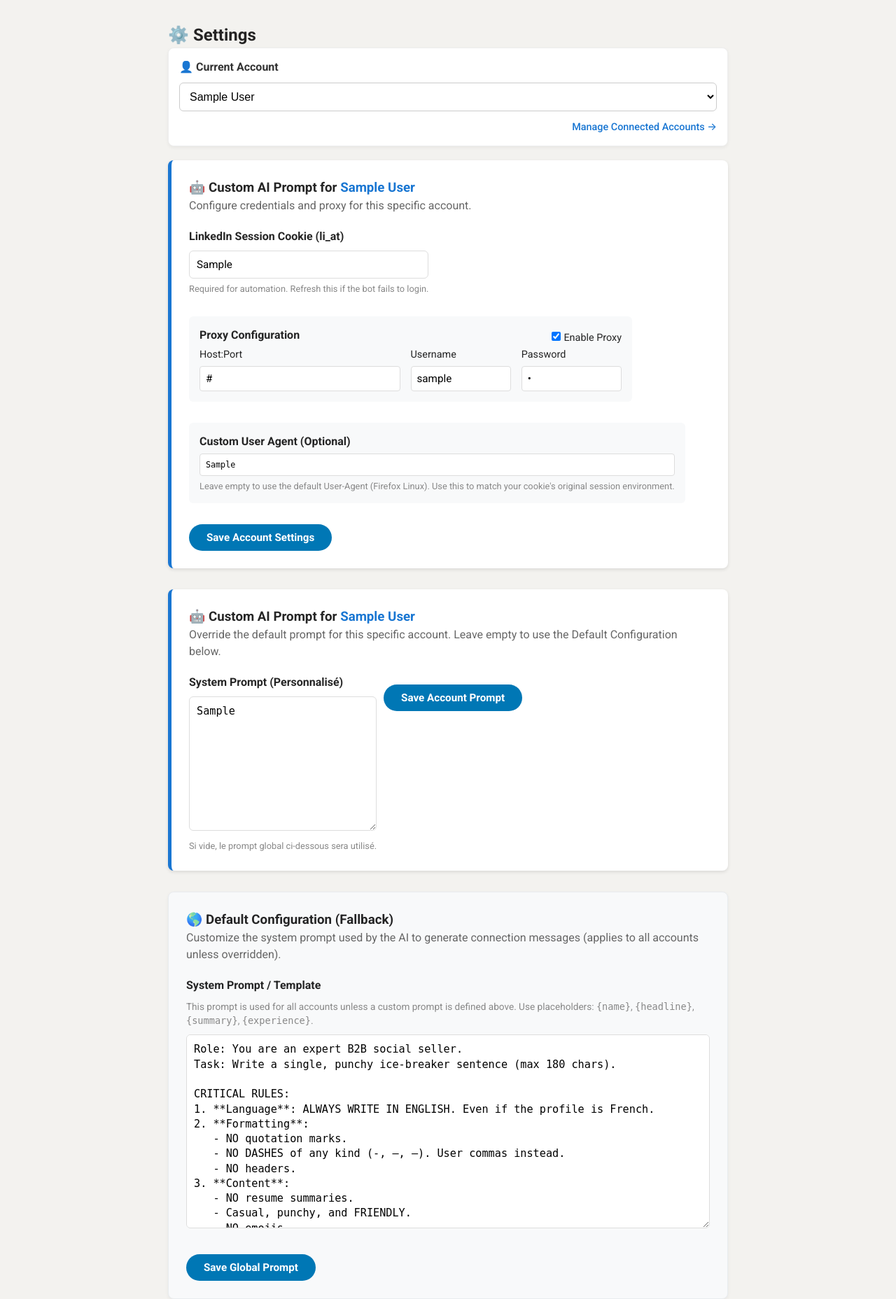
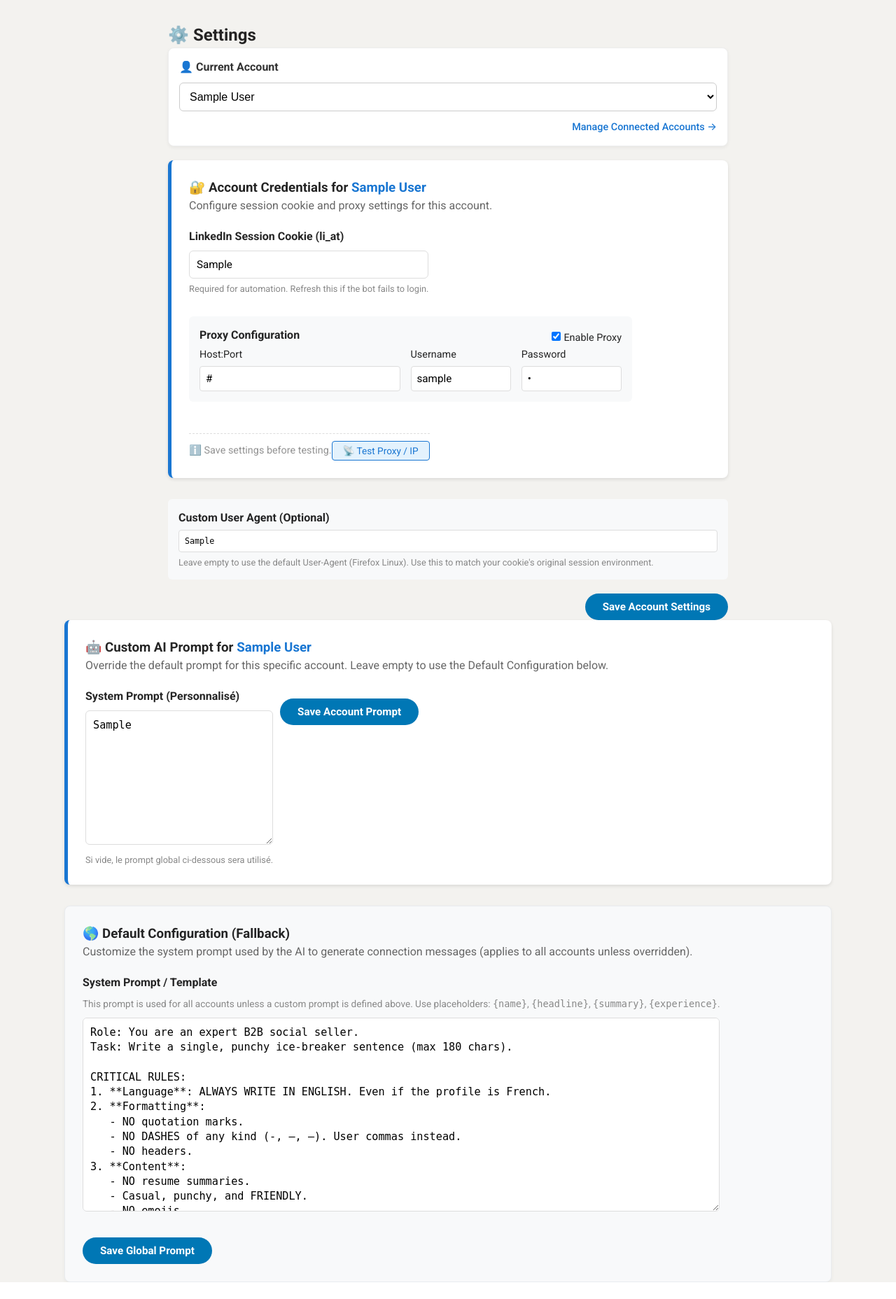
Before and after one commit to Seka35/linkedin-mvp, a Flask app: page /settings in a window 1280 px wide. Shown: the part 58-1914 px from the top of the page at 70% size. After the commit the page ends 1890 px from the top, so only its background shows below. Run offline with Flask 3, Linux system fonts and the light colour scheme; the visitor is signed in with stand-in values (Sample User, id 1); tables that the repository leaves empty hold one stand-in row (values such as "Sample post").

Commit message:
Feat: Add Proxy Check / IP validation UI

```diff
--- a/web/app.py
+++ b/web/app.py
@@ -5,6 +5,7 @@ Application Flask pour l'interface web du bot LinkedIn.
 from flask import Flask, render_template, request, jsonify, redirect, url_for
 import sys
 import os
+import requests
 import bcrypt
 from functools import wraps
 
@@ -947,3 +948,66 @@ def get_system_prompt_global(db):
 
 if __name__ == '__main__':
     app.run(debug=True, host='0.0.0.0', port=5000)
+
+@app.route('/api/check_proxy/<int:account_id>')
+@login_required
+def check_proxy(account_id):
+    """Vérifier la connexion proxy pour un compte spécifique"""
+    db = SessionLocal()
+    try:
+        # Vérifier que le compte appartient à l'utilisateur
+        account = db.query(Account).filter(Account.id == account_id, Account.user_id == session['user_id']).first()
+        if not account:
+            return jsonify({'success': False, 'error': 'Compte introuvable'}), 404
+
+        if not account.proxy_enabled or not account.proxy_url:
+             return jsonify({'success': False, 'error': 'Proxy désactivé'}), 400
+
+        # Construction du string proxy
+        proxy_url = account.proxy_url.strip()
+
+        # Gestion basique du schéma si absent
+        if '://' not in proxy_url:
+             proxy_url = f"http://{proxy_url}"
+
+        # Séparation du schéma pour injection credentials
+        scheme, address = proxy_url.split('://', 1)
+
+        final_proxy = None
+        if account.proxy_username and account.proxy_password:
+             final_proxy = f"{scheme}://{account.proxy_username}:{account.proxy_password}@{address}"
+        else:
+             final_proxy = proxy_url
+
+        proxies = {
+            'http': final_proxy,
+            'https': final_proxy
+        }
+
+        headers = {'User-Agent': account.user_agent or 'Mozilla/5.0'}
+
+        # Test vers API IP
+        print(f"📡 Test Proxy pour {account.name}: {final_proxy}")
+
+        # On utilise ip-api pour avoir le pays facilement (HTTP)
+        resp = requests.get('http://ip-api.com/json', headers=headers, proxies=proxies, timeout=10)
+
+        if resp.status_code == 200:
+            data = resp.json()
+            if data.get('status') == 'success':
+                return jsonify({
+                    'success': True,
+                    'ip': data.get('query'),
+                    'country': data.get('countryCode')
+                })
+            else:
+                 return jsonify({'success': False, 'error': 'Réponse API invalide'})
+        else:
+             return jsonify({'success': False, 'error': f'HTTP {resp.status_code}'})
+
+    except Exception as e:
+         print(f"❌ Erreur test proxy: {e}")
+         return jsonify({'success': False, 'error': str(e)})
+
+    finally:
+        db.close()
--- a/web/templates/settings.html
+++ b/web/templates/settings.html
@@ -37,9 +37,9 @@
     {% if current_account %}
     <div class="card"
         style="background: white; padding: 25px; border-radius: 8px; box-shadow: 0 2px 5px rgba(0,0,0,0.1); margin-bottom: 30px; border-left: 5px solid #1976d2;">
-        <h3>🤖 Custom AI Prompt for <span style="color: #1976d2;">{{ current_account.name }}</span></h3>
+        <h3>🔐 Account Credentials for <span style="color: #1976d2;">{{ current_account.name }}</span></h3>
         <p style="color: #666; margin-bottom: 20px;">
-            Configure credentials and proxy for this specific account.
+            Configure session cookie and proxy settings for this account.
         </p>
 
         <form method="POST" action="/settings/account">
@@ -83,6 +83,18 @@
                             placeholder="pass"
                             style="width: 100%; padding: 8px; border: 1px solid #ddd; border-radius: 4px;">
                     </div>
+                </div>
+            </div>
+
+            <div
+                style="margin-top: 15px; display: flex; align-items: center; justify-content: space-between; border-top: 1px dashed #ddd; padding-top: 10px;">
+                <div id="proxy_result_{{ current_account.id }}" style="font-size: 0.9rem; color: #666;">
+                    <span style="opacity:0.7;">ℹ️ Save settings before testing.</span>
+                </div>
+                <button type="button" onclick="checkProxy({{ current_account.id }})"
+                    style="background: #e3f2fd; color: #1976d2; border: 1px solid #1976d2; padding: 5px 15px; border-radius: 4px; font-size: 0.85rem; cursor: pointer; display: flex; align-items: center; gap: 5px;">
+                    📡 Test Proxy / IP
+                </button>
             </div>
     </div>
 
@@ -200,6 +212,33 @@
         document.getElementById('securityModal').style.display = 'block';
     }
 
+    async function checkProxy(accountId) {
+        const resultDiv = document.getElementById(`proxy_result_${accountId}`);
+        resultDiv.innerHTML = '<span class="loading-spinner">🔄 Checking IP...</span>';
+
+        try {
+            const res = await fetch(`/api/check_proxy/${accountId}`);
+            const data = await res.json();
+
+            if (data.success) {
+                resultDiv.innerHTML = `
+                    <span style="color: #2e7d32; font-weight: 600;">
+                        ✅ Connected via ${data.ip} (${data.country})
+                    </span>
+                `;
+            } else {
+                resultDiv.innerHTML = `
+                    <span style="color: #d32f2f; font-weight: 500;">
+                        ❌ Connection Failed: ${data.error}
+                    </span>
+                `;
+            }
+        } catch (e) {
+            resultDiv.innerHTML = '<span style="color: #d32f2f;">❌ Network Error</span>';
+        }
+    }
+
+
     function closeSecurityModal() {
         document.getElementById('securityModal').style.display = 'none';
     }
```
Lines whose indentation alone changed are shown as unchanged.
